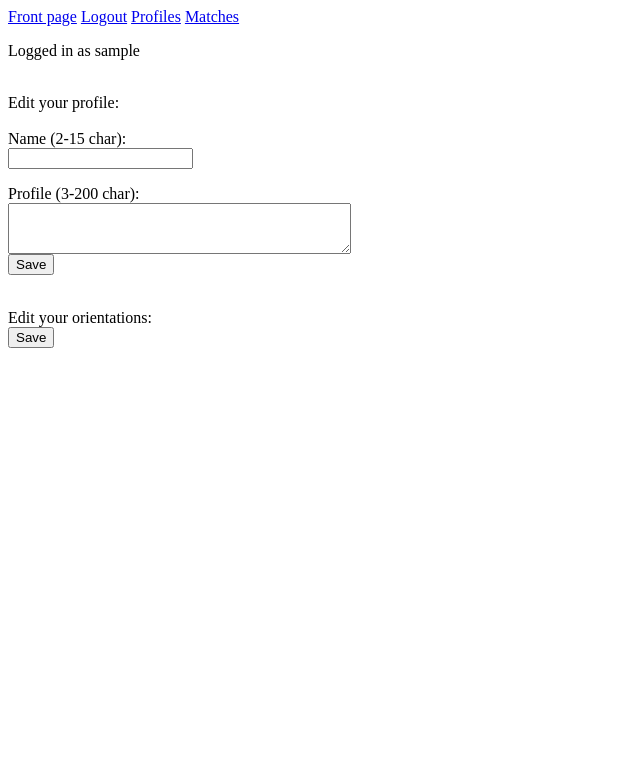
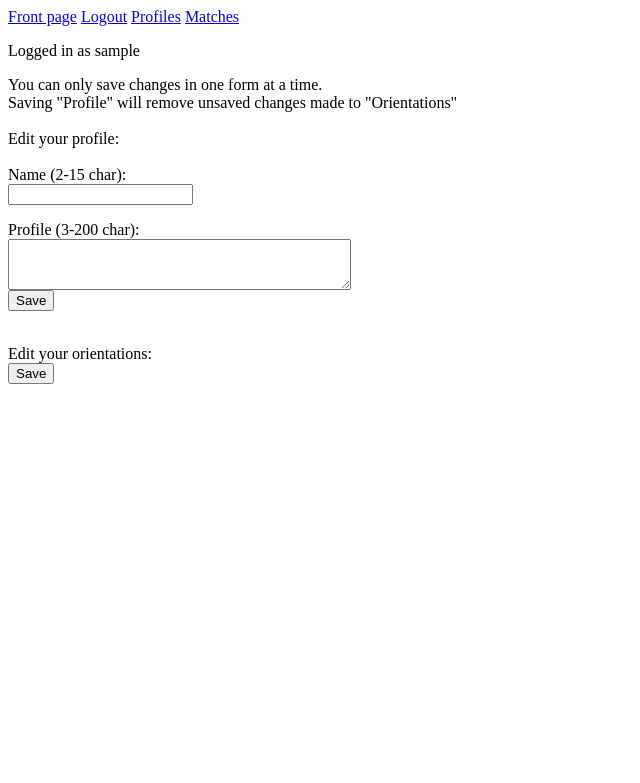
Before and after one commit to Deeroil/KumpulaDatingApp, a Flask app: template templates/edit.html in a window 1280 px wide. Shown: the top 783 px of the page, without its empty margins (0-640 px from the left). Run offline with Flask 3, Linux system fonts and the light colour scheme; the template is opened without the code that fills it, so the values that code supplies are empty; the visitor is signed in with stand-in values (Sample User, id 1).

Commit message:
Add warning to edit

```diff
--- a/templates/edit.html
+++ b/templates/edit.html
@@ -6,6 +6,8 @@
 
 <p>Logged in as {{ session.username }}</p>
 
+You can only save changes in one form at a time.<br>
+Saving "Profile" will remove unsaved changes made to "Orientations"<br>
 <br>
 <div>
   Edit your profile:
```
